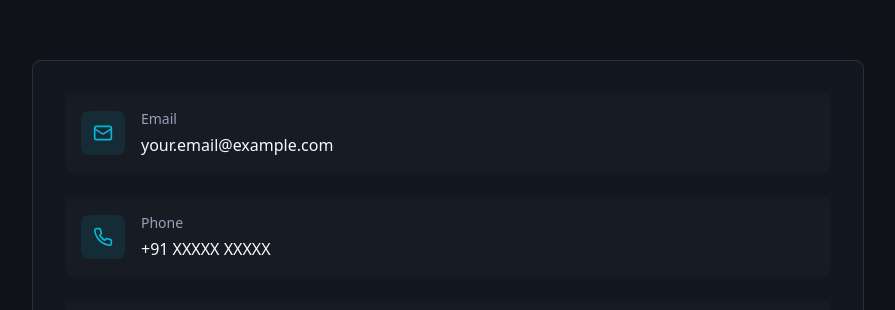
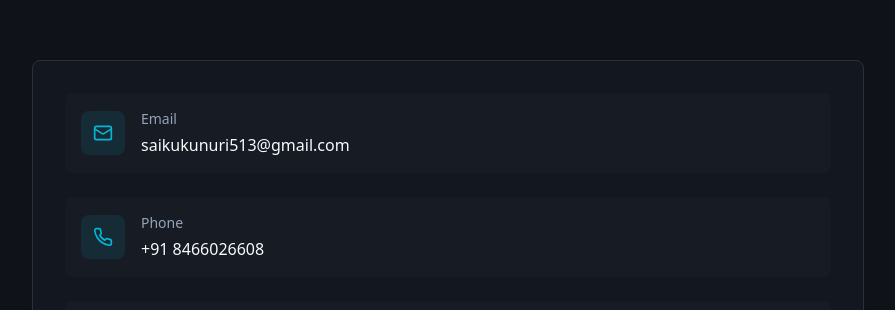
Before and after one commit to saimanikantak/modern-data-craft, a React (Vite) app: page / in a window 1280 px wide. Shown: the part 3660-3970 px from the top of the page, without its empty margins (192-1087 px from the left). Built offline with nearby package versions, Linux system fonts and the light colour scheme; the HTML template or start-up script is replaced by a standard one.

Commit message:
Update contact information

```diff
--- a/src/components/Contact.tsx
+++ b/src/components/Contact.tsx
@@ -7,14 +7,14 @@ const Contact = () => {
     {
       icon: Mail,
       label: "Email",
-      value: "your.email@example.com",
-      link: "mailto:your.email@example.com"
+      value: "saikukunuri513@gmail.com",
+      link: "mailto:saikukunuri513@gmail.com"
     },
     {
       icon: Phone,
       label: "Phone",
-      value: "+91 XXXXX XXXXX",
-      link: "tel:+91XXXXXXXXXX"
+      value: "+91 8466026608",
+      link: "tel:+918466026608"
     },
     {
       icon: MapPin,
@@ -87,7 +87,7 @@ const Contact = () => {
               className="bg-gradient-primary hover:shadow-glow transition-all duration-300"
               asChild
             >
-              <a href="mailto:your.email@example.com">
+              <a href="mailto:saikukunuri513@gmail.com">
                 <Mail className="mr-2 h-5 w-5" />
                 Send Email
               </a>
--- a/src/components/Hero.tsx
+++ b/src/components/Hero.tsx
@@ -77,7 +77,7 @@ const Hero = () => {
               <Linkedin className="h-6 w-6" />
             </a>
             <a
-              href="mailto:your.email@example.com"
+              href="mailto:saikukunuri513@gmail.com"
               className="text-muted-foreground hover:text-primary transition-colors duration-300"
             >
               <Mail className="h-6 w-6" />
```
